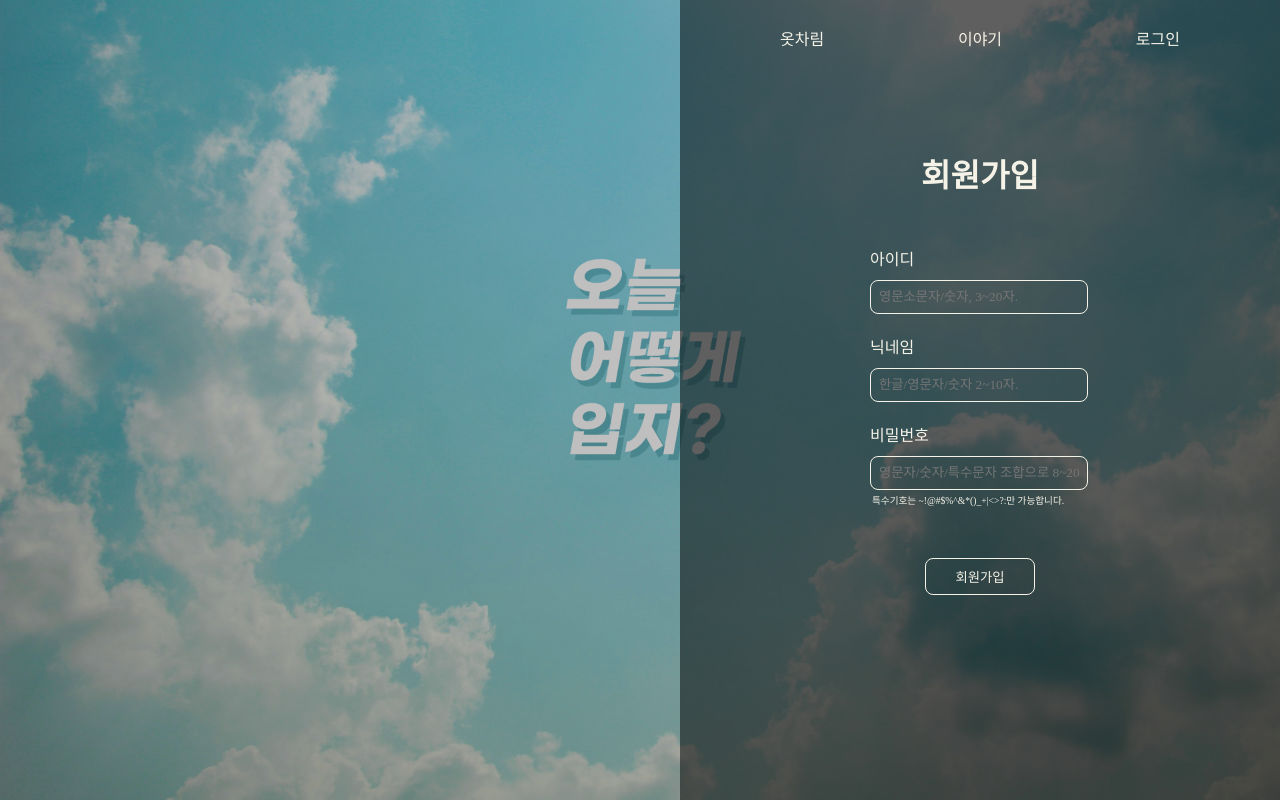
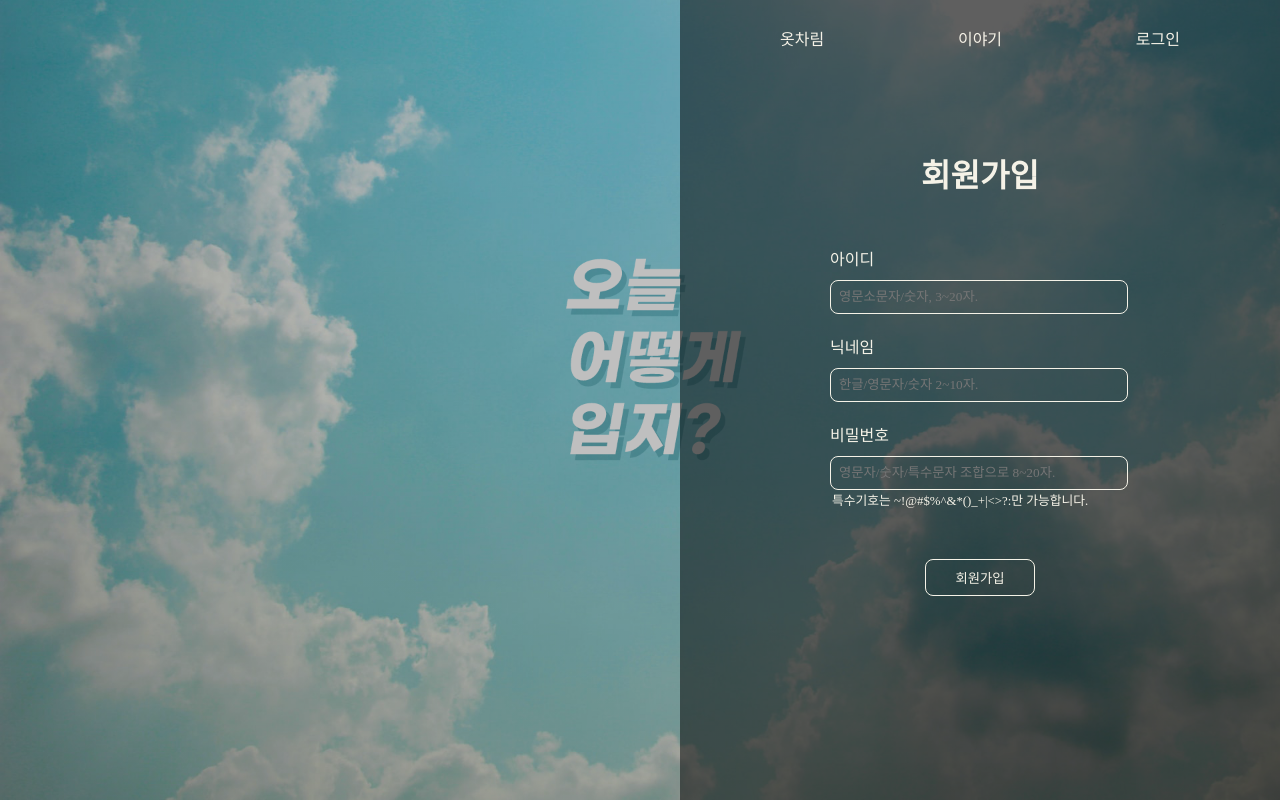
Before and after one commit to maino77/SparataWeather, a Flask app: page /register in a window 1280 px wide. Run offline with Flask 2, Linux system fonts and the light colour scheme; some web fonts are replaced.

Commit message:
[수정] 로그인창, 회원가입창 크기 변경

```diff
--- a/static/css/login.css
+++ b/static/css/login.css
@@ -5,11 +5,11 @@
 
 /*아이디 비밀번호 입력창*/
 .form-group {
-    width: 220px;
+    width: 300px;
 }
 
 .form-control {
-    width: 200px;
+    width: 280px;
 }
 
 /*로그인 회원가입 버튼*/
@@ -23,6 +23,6 @@
 
 /*회원가입 유효성 체크 문구*/
 .check-text {
-    font-size: 0.6rem;
+    font-size: 0.8rem;
     margin-left: 2px;
 }
```
